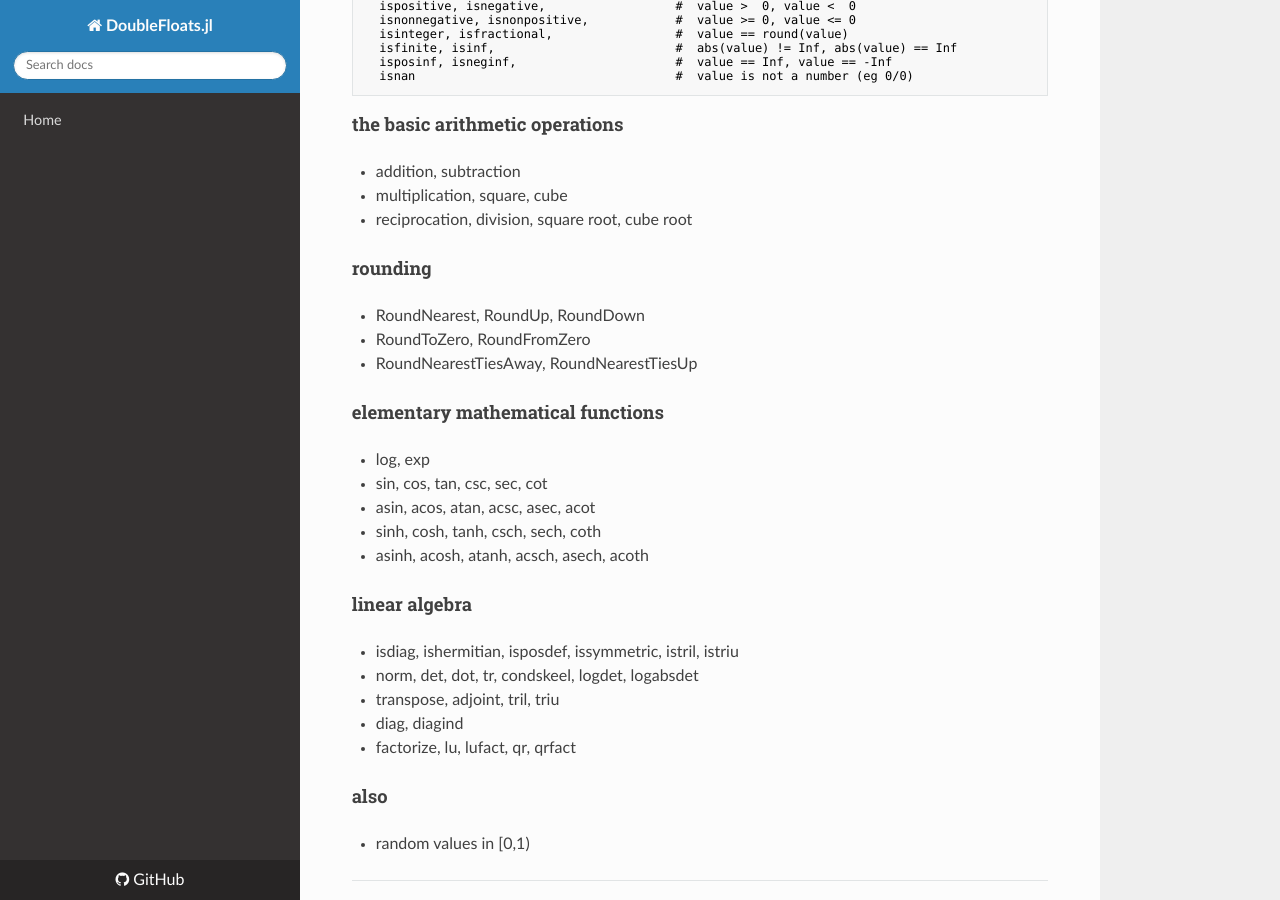
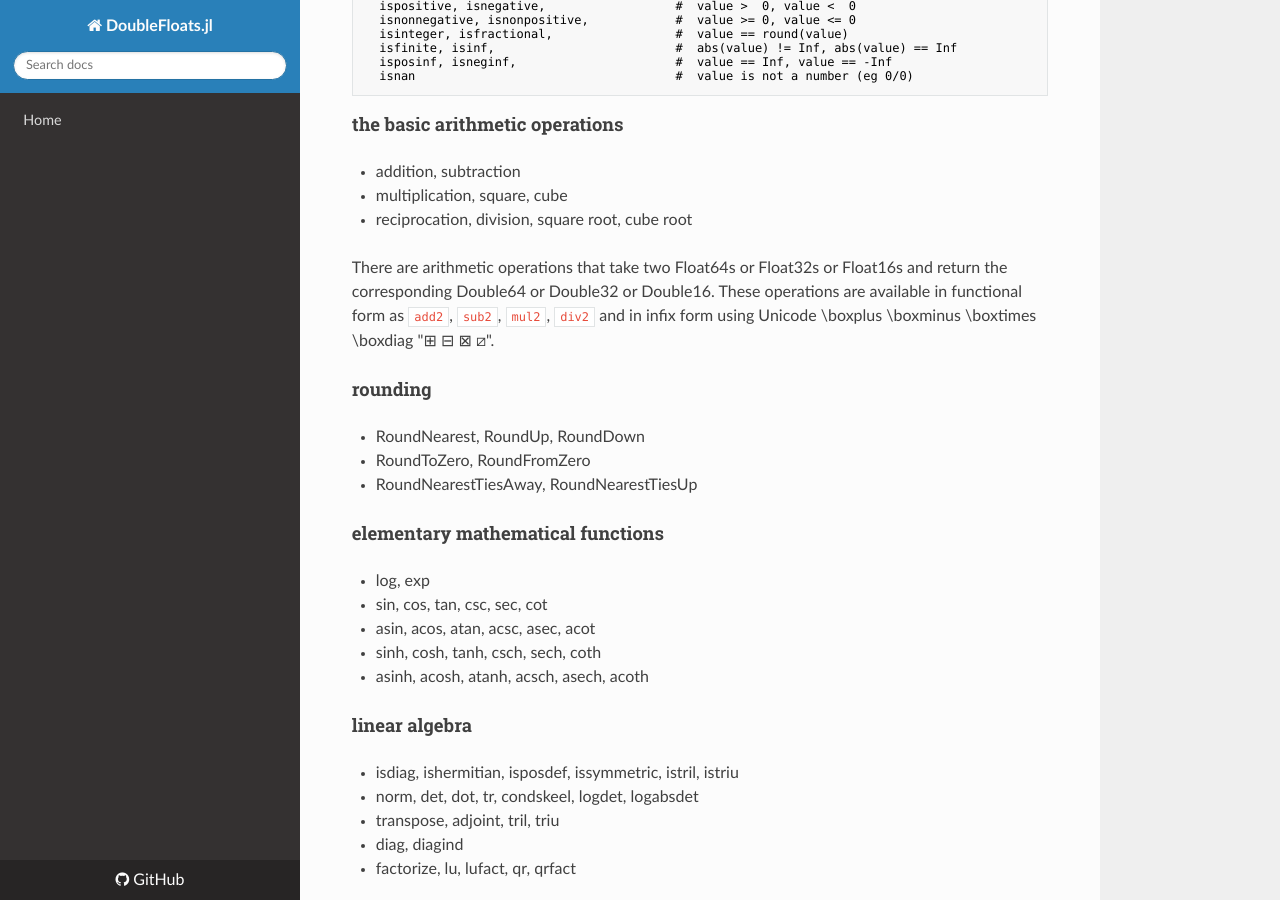
Before and after one commit to JuliaMath/DoubleFloats.jl, an MkDocs documentation site: the page built from docs/src/capabilities.md, in a window 1280 px wide and 900 px high, scrolled down 403 px. Built offline with MkDocs 1.6.1, drawn with Linux system fonts in a browser that asks for light colours; nearby versions of some CDN libraries; old or Windows-style settings are respelled for this version of MkDocs.

Commit message:
Update capabilities.md

```diff
--- a/docs/src/capabilities.md
+++ b/docs/src/capabilities.md
@@ -26,6 +26,8 @@ These are the predicates made available for use with DoubleFloats:
 - multiplication, square, cube
 - reciprocation, division, square root, cube root
 
+There are arithmetic operations that take two Float64s or Float32s or Float16s and return the corresponding Double64 or Double32 or Double16.  These operations are available in functional form as `add2`, `sub2`, `mul2`, `div2` and in infix form using Unicode \boxplus \boxminus \boxtimes \boxdiag "⊞ ⊟ ⊠ ⧄".
+
 #### rounding
 - RoundNearest, RoundUp, RoundDown
 - RoundToZero, RoundFromZero
```
